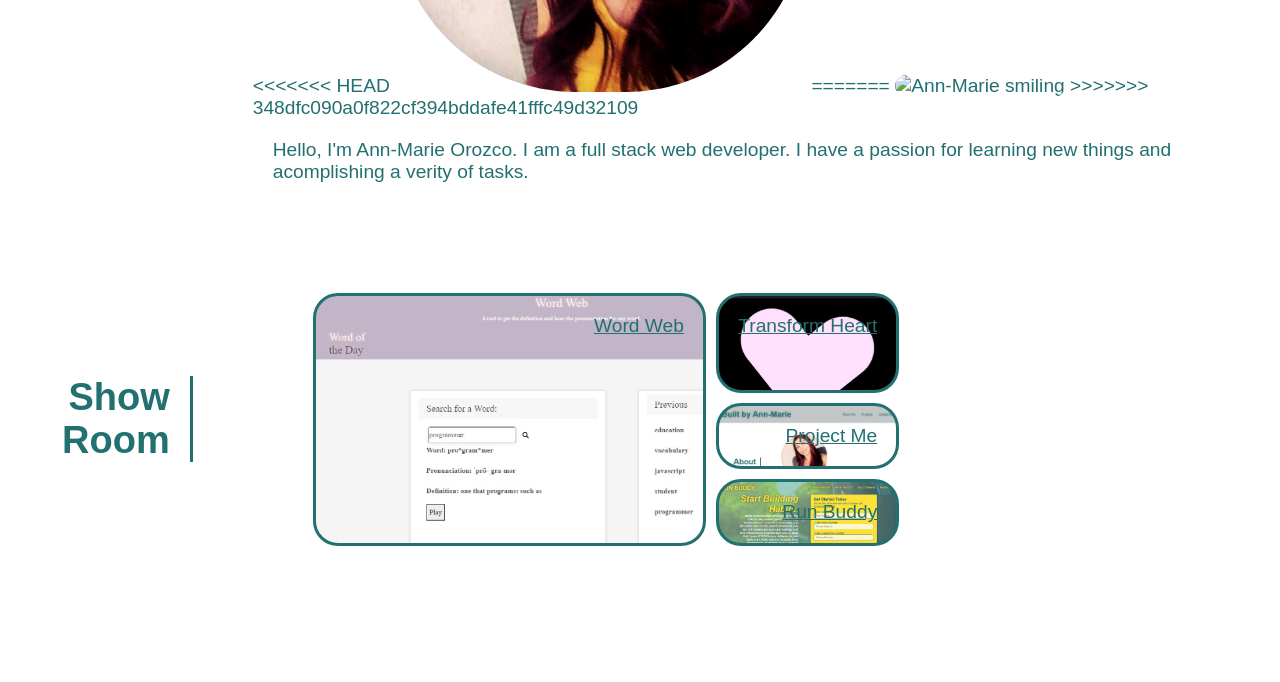
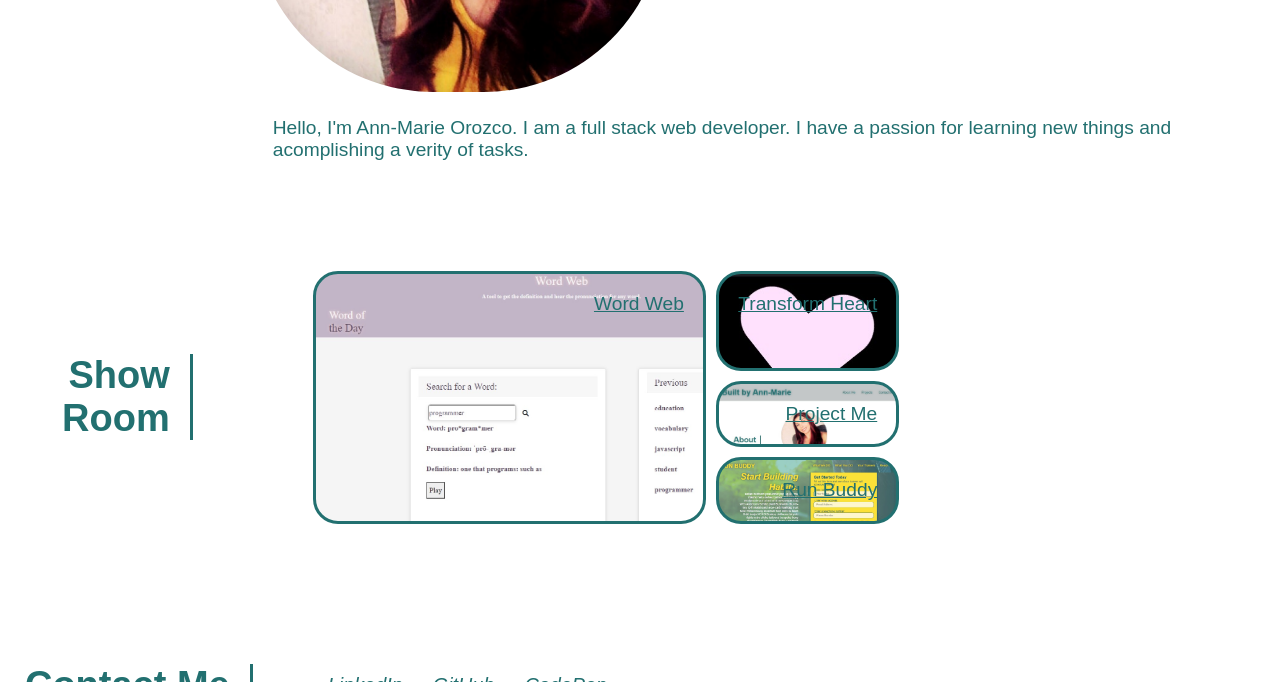
Before and after one commit to ann760/MyPortfolio, a plain HTML site: page index.html in a window 1280 px wide. Shown: the part 418-1100 px from the top of the page. Drawn offline with Linux system fonts and the light colour scheme.

Commit message:
Update index.html
fix merge issue

```diff
--- a/index.html
+++ b/index.html
@@ -41,11 +41,7 @@
 
             <div id="about" class="body-grid-item both">
               <div id="about-img" class="about-img">
-<<<<<<< HEAD
                 <img src="./assets/images/Annie35.jpg" alt ="Ann-Marie smiling" />
-=======
-                <img src="./assets/images/Annie95.jpg" alt = "Ann-Marie smiling"/>
->>>>>>> 348dfc090a0f822cf394bddafe41fffc49d32109
               </div>
 
               <div id="about-bio">
```
